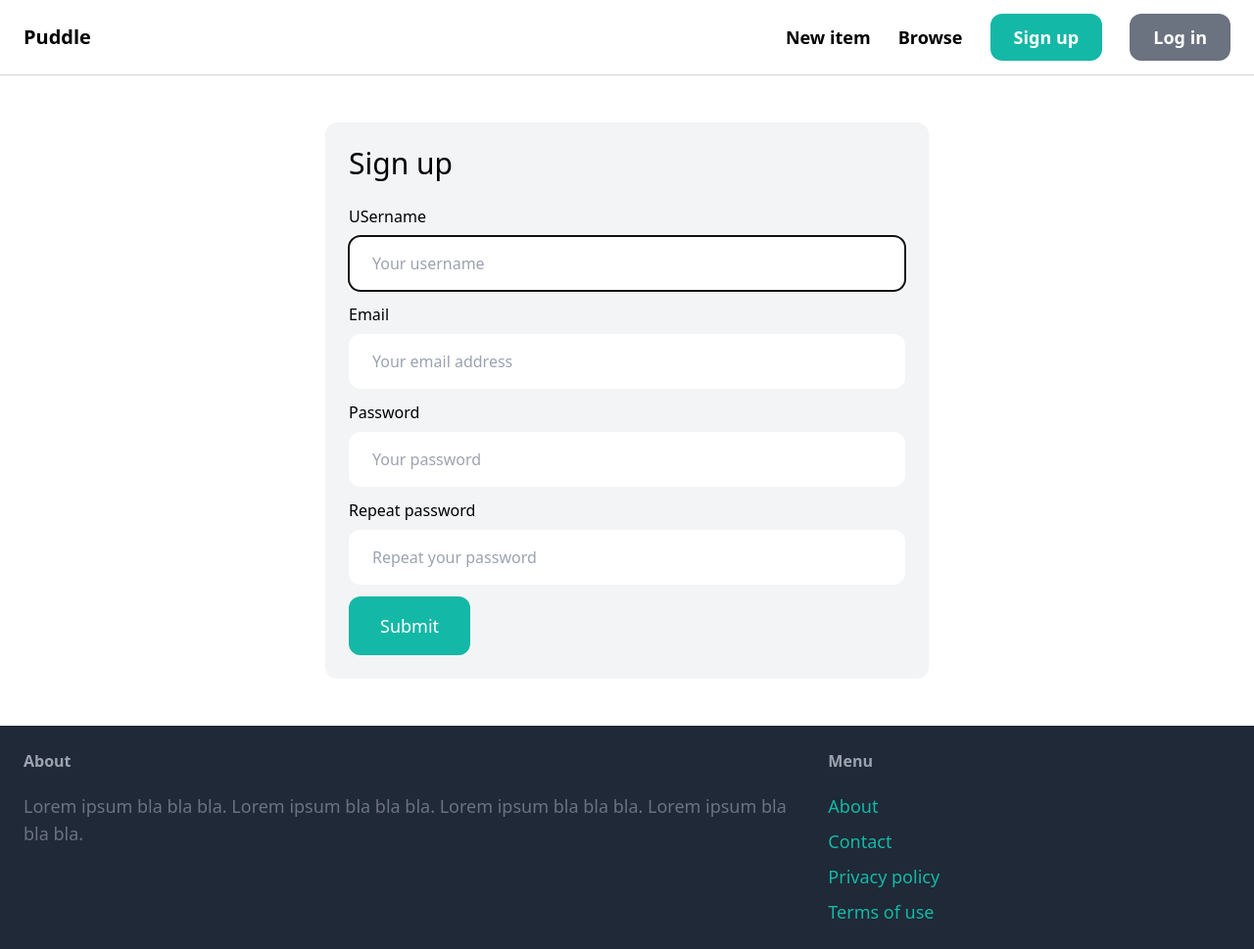
After one commit to kamilu707/django-marketplace-learning-cws, a Django app: page /signup/ in a window 1280 px wide. The commit adds this page. Shown: the whole page at 98% size. Run offline with Django 5.2, Linux system fonts and the light colour scheme; some libraries are stand-ins or nearby versions.

Commit message:
Add signup form and possibility to add user

```diff
--- a/notes.txt
+++ b/notes.txt
@@ -1,3 +1,3 @@
 continue course in:
 
-(0:44:30) Item detail
+⌨️ (0:56:57) Signing up
--- /dev/null
+++ b/puddle/core/forms.py
@@ -0,0 +1,26 @@
+from django import forms
+from django.contrib.auth.forms import UserCreationForm
+from django.contrib.auth.models import User
+
+
+class SignupForm(UserCreationForm):
+    class Meta:
+        model = User
+        fields = ('username', 'email', 'password1', 'password2')
+
+    username = forms.CharField(widget=forms.TextInput(attrs={
+        'placeholder': 'Your username',
+        'class': 'w-full py-4 px-6 rounded-xl'
+    }))
+    email = forms.CharField(widget=forms.EmailInput(attrs={
+        'placeholder': 'Your email address',
+        'class': 'w-full py-4 px-6 rounded-xl'
+    }))
+    password1 = forms.CharField(widget=forms.PasswordInput(attrs={
+        'placeholder': 'Your password',
+        'class': 'w-full py-4 px-6 rounded-xl'
+    }))
+    password2 = forms.CharField(widget=forms.PasswordInput(attrs={
+        'placeholder': 'Repeat your password',
+        'class': 'w-full py-4 px-6 rounded-xl'
+    }))
--- a/puddle/core/templates/core/base.html
+++ b/puddle/core/templates/core/base.html
@@ -4,7 +4,7 @@
     <meta charset="UTF-8">
     <meta name="viewport" content="width=device-width, initial-scale=1.0">
     <script src="https://cdn.tailwindcss.com"></script>
-    <title>{% block title%}  {% endblock%} | Puddle</title>
+    <title>{% block title%}  {% endblock %} | Puddle</title>
 </head>
 <body>
 
@@ -15,7 +15,7 @@
         <a href="#" class="text-lg font-semibold hover:text-gray-500">New item</a>
         <a href="#" class="text-lg font-semibold hover:text-gray-500">Browse</a>
 
-        <a href="#" class="px-6 py-3 text-lg font-semibold bg-teal-500 text-white rounded-xl hover:bg-teal-700">Sign up</a>
+        <a href="{% url 'core:signup' %}" class="px-6 py-3 text-lg font-semibold bg-teal-500 text-white rounded-xl hover:bg-teal-700">Sign up</a>
         <a href="#" class="px-6 py-3 text-lg font-semibold bg-gray-500 text-white rounded-xl hover:bg-gray-700">Log in</a>
     </div>
 
@@ -37,7 +37,7 @@
             <h3 class="mb-5 font-semibold text-gray-400">Menu</h3>
             <ul class="space-y-2">
                 <li><a href="#" class="text-lg text-teal-500 hover:text-teal-700">About</a></li>
-                <li><a href="{% url 'contact' %}" class="text-lg text-teal-500 hover:text-teal-700">Contact</a></li>
+                <li><a href="{% url 'core:contact' %}" class="text-lg text-teal-500 hover:text-teal-700">Contact</a></li>
                 <li><a href="#" class="text-lg text-teal-500 hover:text-teal-700">Privacy policy</a></li>
                 <li><a href="#" class="text-lg text-teal-500 hover:text-teal-700">Terms of use</a></li>
 
--- /dev/null
+++ b/puddle/core/templates/core/signup.html
@@ -0,0 +1,52 @@
+{% extends "core/base.html" %}
+
+
+{% block title %}Sign up{% endblock  %}
+
+
+{% block content %}
+<div class="w-1/2 m-6 mx-auto p-6 bg-gray-100 rounded-xl">
+    <h1 class="mb-6 text-3xl">Sign up</h1>
+
+    <form method='post' action='.'>
+        {% csrf_token  %}
+
+        <div class="mb-3">
+            <label class="inline-block mb-2">USername</label><br>
+            {{ form.username }}
+        </div>
+        <div class="mb-3">
+            <label class="inline-block mb-2">Email</label><br>
+            {{ form.email }}
+        </div>
+        <div class="mb-3">
+            <label class="inline-block mb-2">Password</label><br>
+            {{ form.password1 }}
+        </div>
+        <div class="mb-3">
+            <label class="inline-block mb-2">Repeat password</label><br>
+            {{ form.password2 }}
+        </div>
+
+        {% if form.errors or form.non_field_errors %}
+            <div class="mb-3 p-6 bg-red-100 rounded-xl">
+                {% for field in form %}
+                {{ field.errors }}
+                {% endfor %}
+
+                {{ form.non_field_errors }}
+
+
+            </div>
+        {% endif %}
+
+
+
+        <button class="py-4 px-8 text-lg bg-teal-500 hover:bg-teal-700 rounded-xl text-white">Submit</button>
+
+
+</div>
+
+
+
+{% endblock  %}
--- /dev/null
+++ b/puddle/core/urls.py
@@ -0,0 +1,11 @@
+from django.urls import path
+
+from . import views
+
+app_name = 'core'
+
+urlpatterns = [
+    path('', views.index, name='index'),
+    path('contact/', views.contact, name='contact'),
+    path('signup/', views.signup, name='signup'),
+]
--- a/puddle/core/views.py
+++ b/puddle/core/views.py
@@ -1,5 +1,7 @@
-from django.shortcuts import render
+from django.shortcuts import render, redirect
 from item.models import Category, Item
+
+from .forms import SignupForm
 
 
 def index(request):
@@ -15,3 +17,18 @@ def index(request):
 
 def contact(request):
     return render(request, 'core/contact.html')
+
+
+def signup(request):
+    if request.method == 'POST':
+        form = SignupForm(request.POST)
+
+        if form.is_valid():
+            form.save()
+            return redirect('/login/')
+    else:
+        form = SignupForm()
+
+    return render(request, 'core/signup.html', {
+        'form': form
+    })
--- a/puddle/item/urls.py
+++ b/puddle/item/urls.py
@@ -3,6 +3,7 @@ from django.urls import path
 from . import views
 
 app_name = 'item'
+
 urlpatterns = [
     path('<int:pk>/', views.detail, name='detail')
 ]
--- a/puddle/puddle/urls.py
+++ b/puddle/puddle/urls.py
@@ -2,12 +2,10 @@ from django.conf import settings
 from django.conf.urls.static import static
 from django.contrib import admin
 from django.urls import path, include
-from core.views import index, contact
 
 
 urlpatterns = [
-    path('', index, name='index'),
+    path('', include('core.urls')),
     path('items/', include('item.urls')),
-    path('contact/', contact, name='contact'),
     path('admin/', admin.site.urls),
 ] + static(settings.MEDIA_URL, document_root=settings.MEDIA_ROOT)
```
Also changed, not shown: puddle/db.sqlite3.
